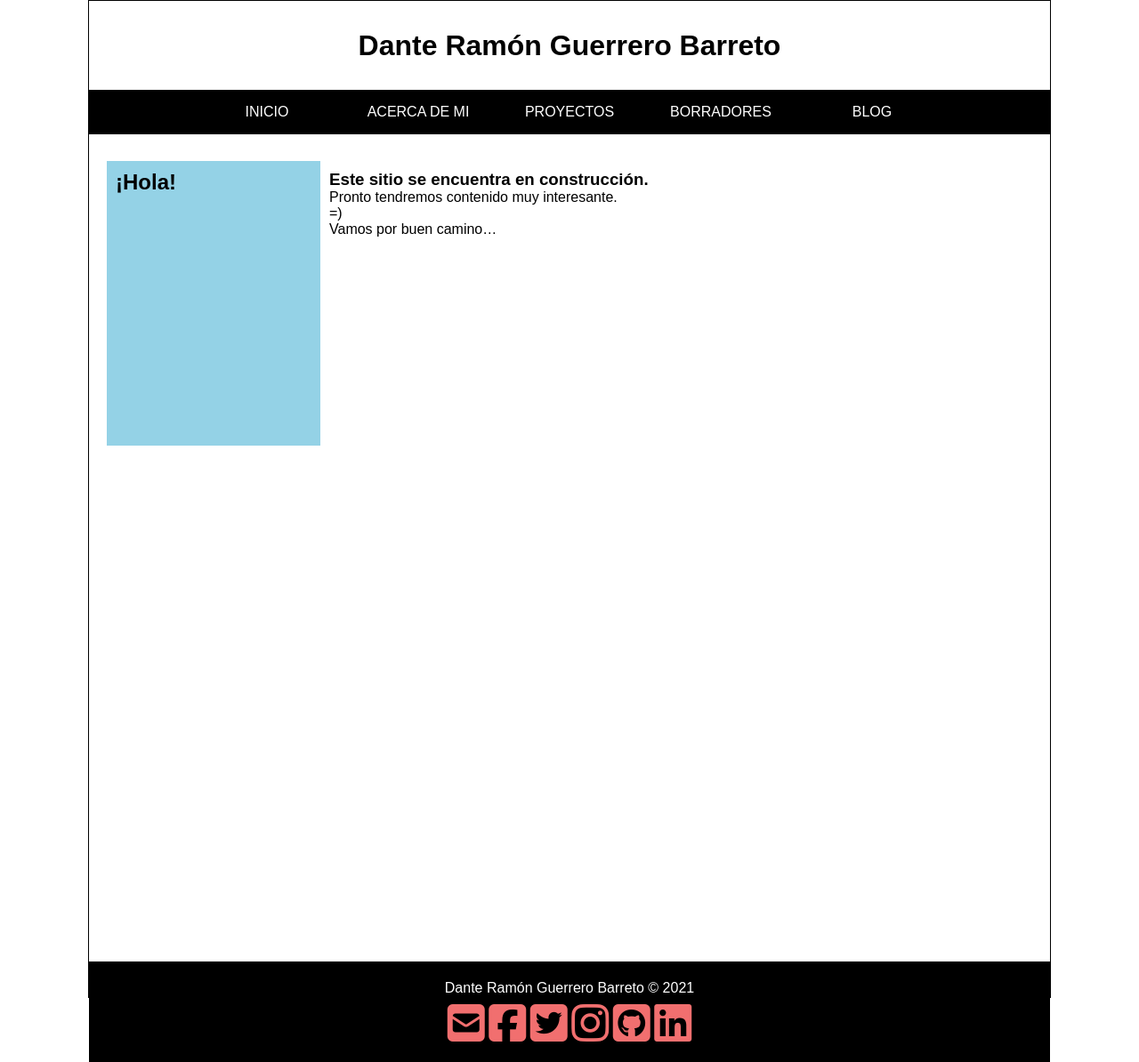
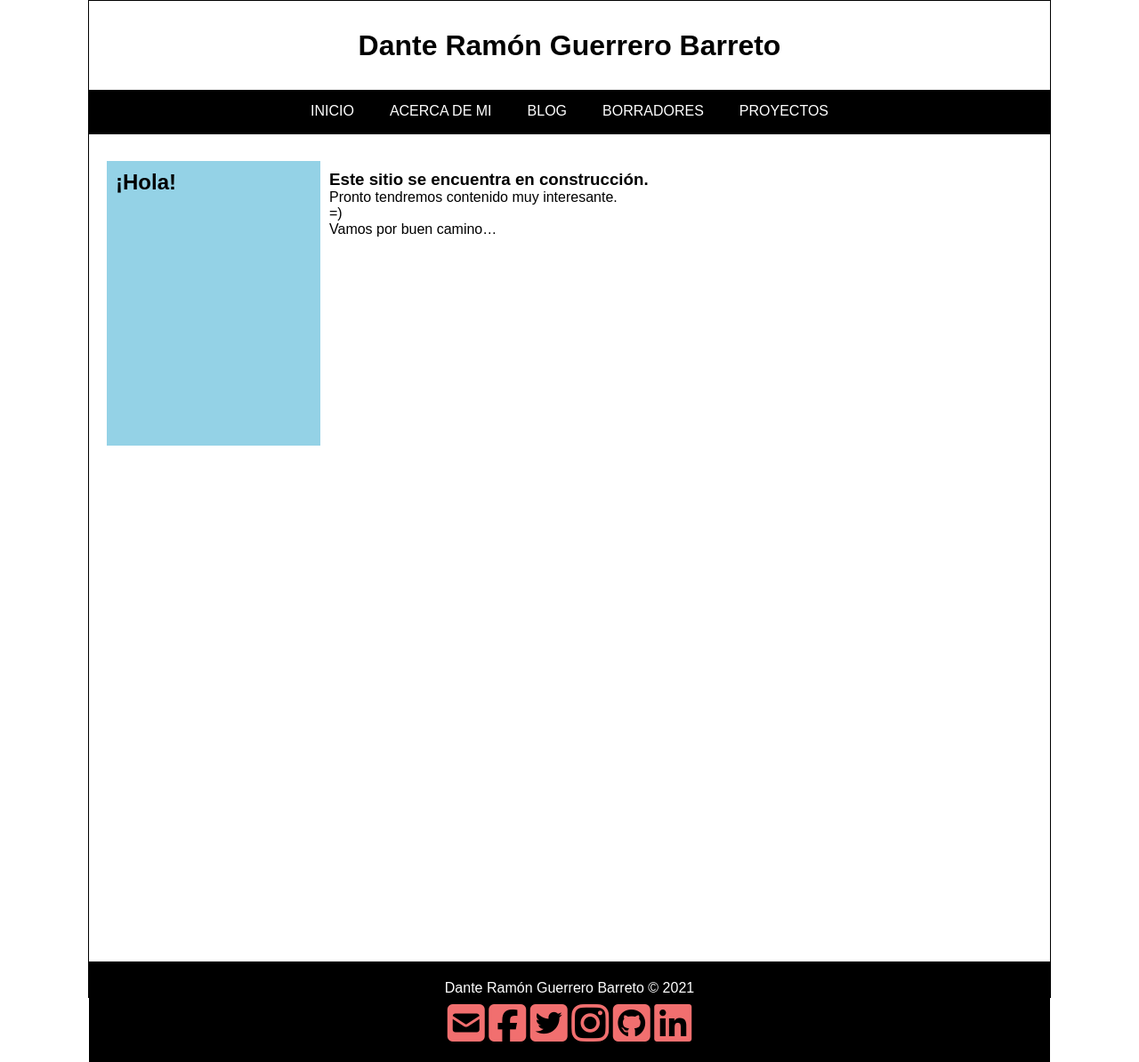
Before and after one commit to Dante-Guerrero/Dante-Guerrero.github.io, a Jekyll site: the page built from index.md, in a window 1280 px wide. Shown: the whole page at 89% size. Built offline with Jekyll 4.4.1, drawn with Linux system fonts in a browser that asks for light colours; nearby versions of some CDN libraries.

Commit message:
Actualización automática del 06/11/2021 a las 23:40

```diff
--- a/_includes/navigation.html
+++ b/_includes/navigation.html
@@ -1,4 +1,10 @@
-<nav>
+<section id="menu-area">
+	<input type="checkbox" id="btn-menu">
+	<label for="btn-menu" id="btn-menu-label">
+		<i class="fa fa-bars fa-2x"></i>
+	</label>
+
+	<nav id="menu">
 		<ul>
 			<li>
 				<a class="nav_a" href= "{{ 'index.html' | relative_url}} ">
@@ -11,8 +17,8 @@
 				</a>
 			</li>
 			<li>
-			<a class="nav_a" href= "{{ 'proyectos/index.html' | relative_url }}">
-				PROYECTOS
+				<a class="nav_a" href= "{{ 'blog/index.html' | relative_url }}">
+					BLOG
 				</a>
 			</li>
 			<li>
@@ -21,9 +27,10 @@
 				</a>
 			</li>
 			<li>
-			<a class="nav_a" href= "{{ 'blog/index.html' | relative_url }}">
-				BLOG
+				<a class="nav_a" href= "{{ 'proyectos/index.html' | relative_url }}">
+					PROYECTOS
 				</a>
 			</li>
 		</ul>
 	</nav>
+</section>
--- a/_sass/parciales/_navigation.scss
+++ b/_sass/parciales/_navigation.scss
@@ -1,22 +1,34 @@
+#menu-area{
+    background: black;
+}
+
+/* boton de navegación responsiva */
+
+#btn-menu{
+    display: none;
+}
+
+#btn-menu-label{
+    display: none;
+}
+
 nav{
-    background: black;
     height: 50px;
     width: 100%;
-    text-align: center;
 }
 
-nav ul {
+nav ul{
+    margin: 0;
+    list-style: none;
+    padding: 0;
     display: flex;
     justify-content: center;
+    background: black;
 }
 
-nav ul li{
-    float: left;
-    list-style: none;
-    margin: 10px;
-    line-height: 30px;
-    width: 150px;
-    text-align: center;
+nav ul li a{
+    display: block;
+    padding: 15px 20px;
 }
 
 .nav_a:link {
@@ -41,3 +53,38 @@
     text-decoration: none;
     font-style:bold;
 }
+
+/* Ventana responsiva - se activa desde los 768px */
+
+@media (max-width:768px) {
+    #btn-menu-label{
+        display: block;
+        background: black;
+        color: white;
+        width: 30px;
+        height: 30px;
+        padding: 10px;
+        border-right: solid 1px white;
+    }
+    #btn-menu-label:hover{
+        cursor: pointer;
+        background: rgba(0, 0, 0, 0.3);
+        color: #FFF78F;
+    }
+    nav{
+        position: absolute;
+        width: 50%;
+        margin-left: -50%;
+    }
+    nav ul{
+        flex-direction: column;
+    }
+    nav ul li{
+        border-top: 1px solid white;
+        text-align: left;
+        width: 100%;
+    }
+    #btn-menu:checked ~ #menu{
+        margin: 0;
+    }
+}
```
Lines whose indentation alone changed are shown as unchanged.
